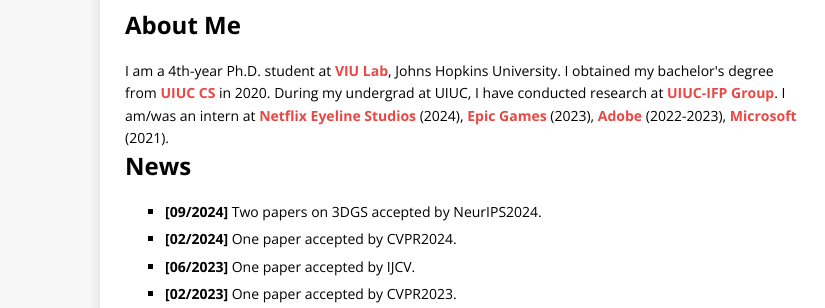
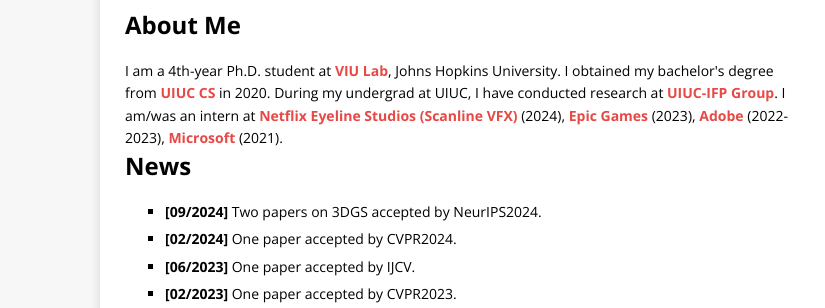
Before and after one commit to HarukiYqM/HarukiYqM.github.io, a plain HTML site: page index.html in a window 1280 px wide. Shown: the part 198-506 px from the top of the page, 0-825 px from the left. Drawn offline with nearby package versions, Linux system fonts and the light colour scheme.

Commit message:
Update index.html

```diff
--- a/index.html
+++ b/index.html
@@ -76,7 +76,7 @@ if (!doNotTrack) {
 
 <h2 id="about-me">About Me</h2>
 I am a 4th-year Ph.D. student at <a href="https://engineering.jhu.edu/vpatel36/">VIU Lab</a>, Johns Hopkins University. I obtained my bachelor's degree from <a href="http://cs.illinois.edu/">UIUC CS</a> in 2020.
-During my undergrad at UIUC, I have conducted research at <a href="http://ifp-uiuc.github.io/"> UIUC-IFP Group</a>. I am/was an intern at  <a href="https://www.eyelinestudios.com"> Netflix Eyeline Studios</a> (2024), <a href="https://www.epicgames.com/site/en-US/home">Epic Games</a> (2023), <a href="https://www.adobe.com/products/photoshopfamily.html">Adobe</a> (2022-2023), <a href="https://www.microsoft.com/en-us/research/lab/microsoft-research-asia/">Microsoft</a> (2021).
+During my undergrad at UIUC, I have conducted research at <a href="http://ifp-uiuc.github.io/"> UIUC-IFP Group</a>. I am/was an intern at  <a href="https://www.eyelinestudios.com"> Netflix Eyeline Studios (Scanline VFX) </a> (2024), <a href="https://www.epicgames.com/site/en-US/home">Epic Games</a> (2023), <a href="https://www.adobe.com/products/photoshopfamily.html">Adobe</a> (2022-2023), <a href="https://www.microsoft.com/en-us/research/lab/microsoft-research-asia/">Microsoft</a> (2021).
 
 
 
```
